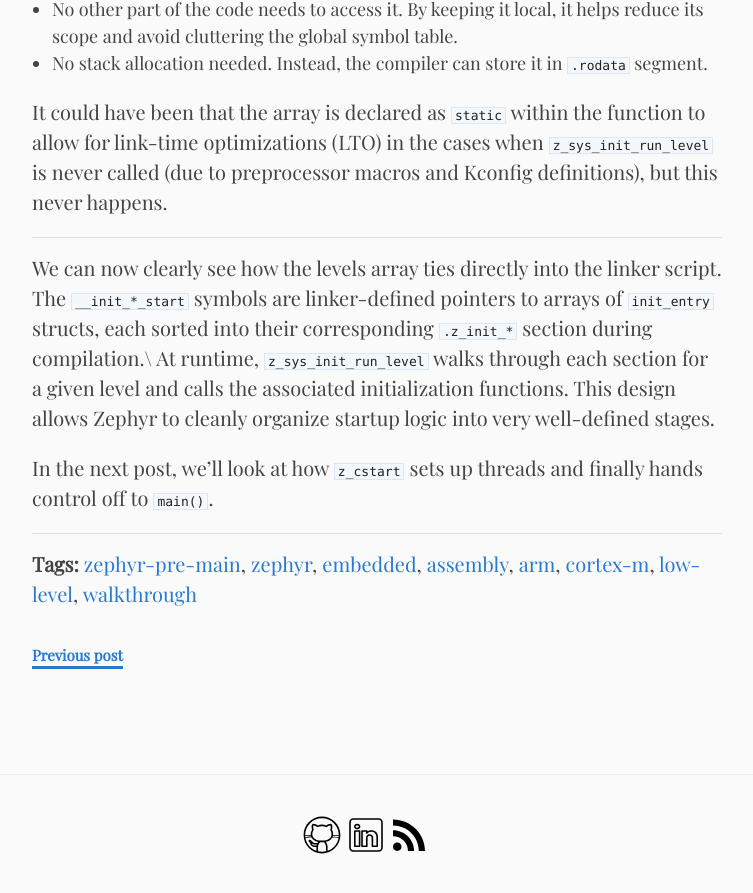
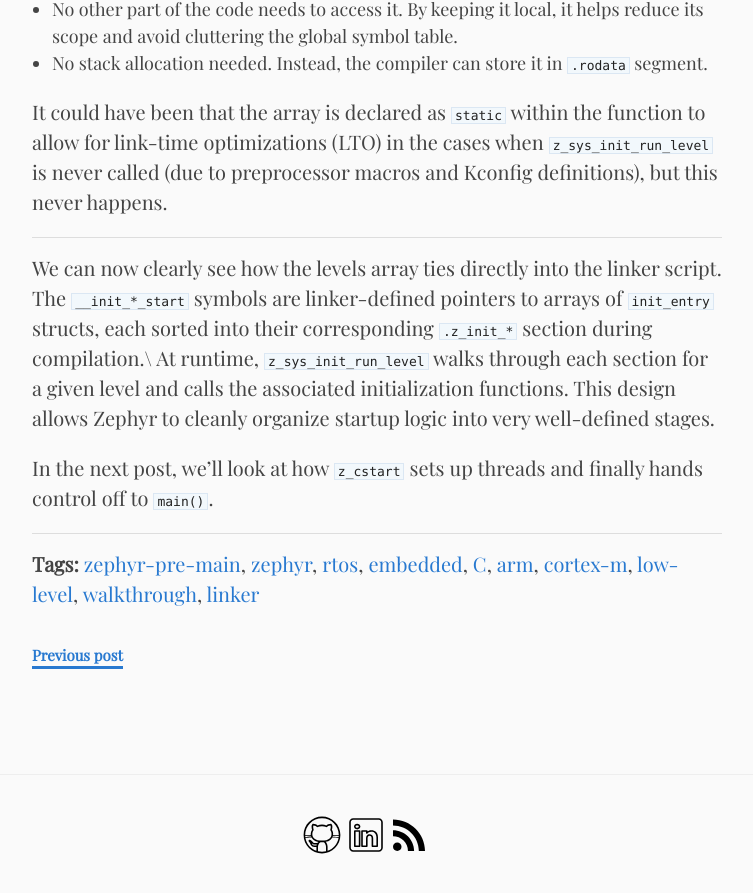
Before and after one commit to n-eq/n-eq.github.io, a Jekyll site: the page built from _posts/2025-07-12-pre-main-zephyr-2.md, in a window 1280 px wide and 900 px high, scrolled down 6407 px. Shown: the top 893 px of the window, without its empty margins (138-891 px from the left). Built offline with Jekyll 4.4.1, drawn with Linux system fonts in a browser that asks for light colours.

Commit message:
update tags

```diff
--- a/_posts/2025-07-12-pre-main-zephyr-2.md
+++ b/_posts/2025-07-12-pre-main-zephyr-2.md
@@ -4,7 +4,7 @@ date: 2025-07-12
 title: "Pre-main rituals: Zephyr Cortex-M startup file compiler and linker tricks"
 excerpt: "A deep dive into Zephyr’s C runtime startup sequence on ARM Cortex-M:
 how macros and linker sections enable elegant stage-based function registration."
-tags: [zephyr-pre-main, zephyr, embedded, assembly, arm, cortex-m, low-level, walkthrough]
+tags: [zephyr-pre-main, zephyr, rtos, embedded, C, arm, cortex-m, low-level, walkthrough, linker]
 ---
 
 _This is the second post in our [pre-main Zephyr series]({{ "/tags.html#zephyr-pre-main"
```
Also changed, not shown: _posts/2025-07-03-pre-main-zephyr-1.md (+1 -1 lines).
